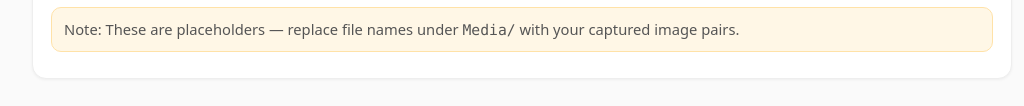
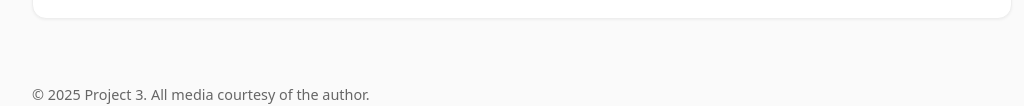
Before and after one commit to Ma1KaLi/Ma1KaLi.github.io, a plain HTML site: page project3/index.html in a window 1280 px wide. Shown: the part 1477-1583 px from the top of the page, without its empty margins (118-1142 px from the left). Drawn offline with nearby package versions, Linux system fonts and the light colour scheme.

Commit message:
Update index.html

```diff
--- a/project3/index.html
+++ b/project3/index.html
@@ -48,7 +48,6 @@
   <main>
     <section id="part-a">
       <h2>Part A: IMAGE WARPING and MOSAICING</h2>
-    </section>
       <section id="a1">
       <h3>A.1: Shoot the Pictures</h3>
         <p>
@@ -97,11 +96,9 @@
           <figcaption>Scene 2 — Figure 2</figcaption>
         </figure>
       </div>
+      </section>
+    </section>
 
-      <p class="note">
-        Note: These are placeholders — replace file names under <code>Media/</code> with your captured image pairs.
-      </p>
-    </section>
   </main>
 
   <footer>
```
